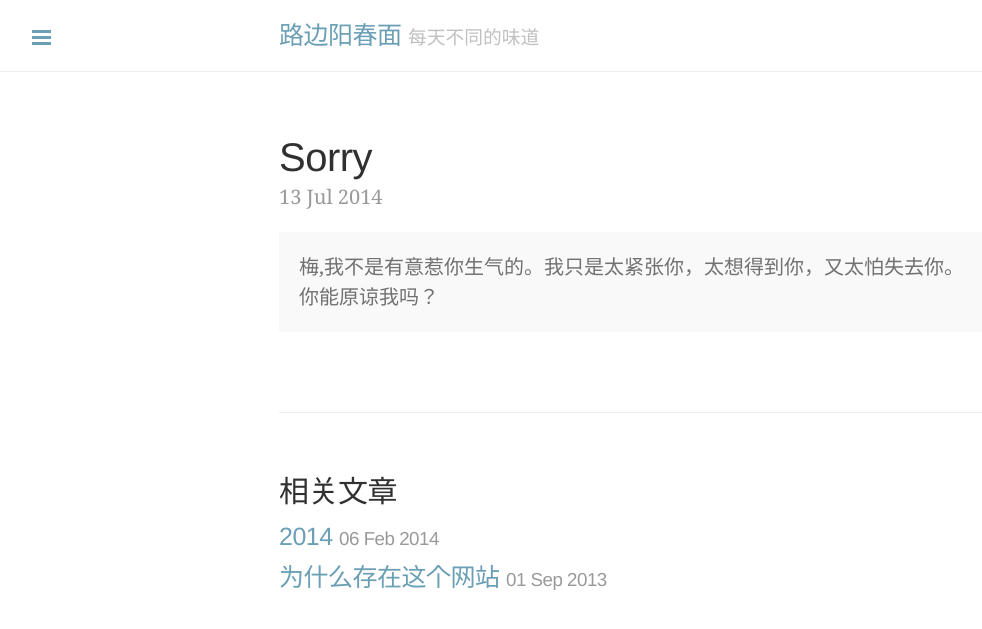
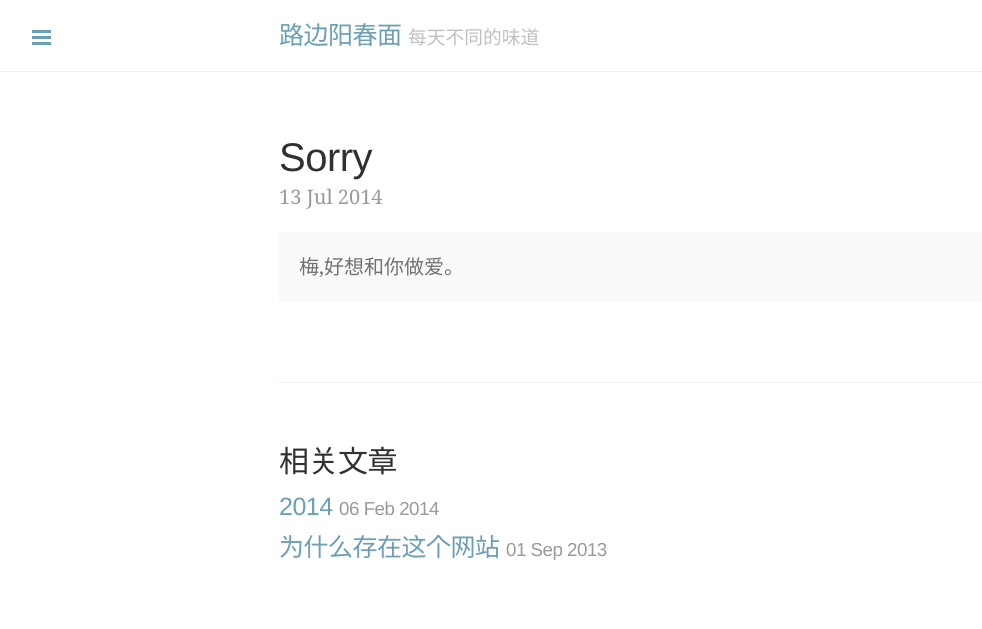
Before and after one commit to boleo/boleo.github.io, a Jekyll site: the page built from _posts/2014-07-13-note.md, in a window 1280 px wide. Shown: the top 629 px of the page, without its empty margins (1-983 px from the left). Built offline with Jekyll 4.4.1, drawn with Linux system fonts in a browser that asks for light colours; some web fonts are replaced; Markdown is read by kramdown in place of the engine named in the settings.

Commit message:
Update 2014-07-13-note.md

```diff
--- a/_posts/2014-07-13-note.md
+++ b/_posts/2014-07-13-note.md
@@ -3,7 +3,5 @@ layout: post
 title: Sorry
 ---
 <p class="message">
-梅,我不是有意惹你生气的。我只是太紧张你，太想得到你，又太怕失去你。
-
-你能原谅我吗？
+梅,好想和你做爱。
 </p>
```
